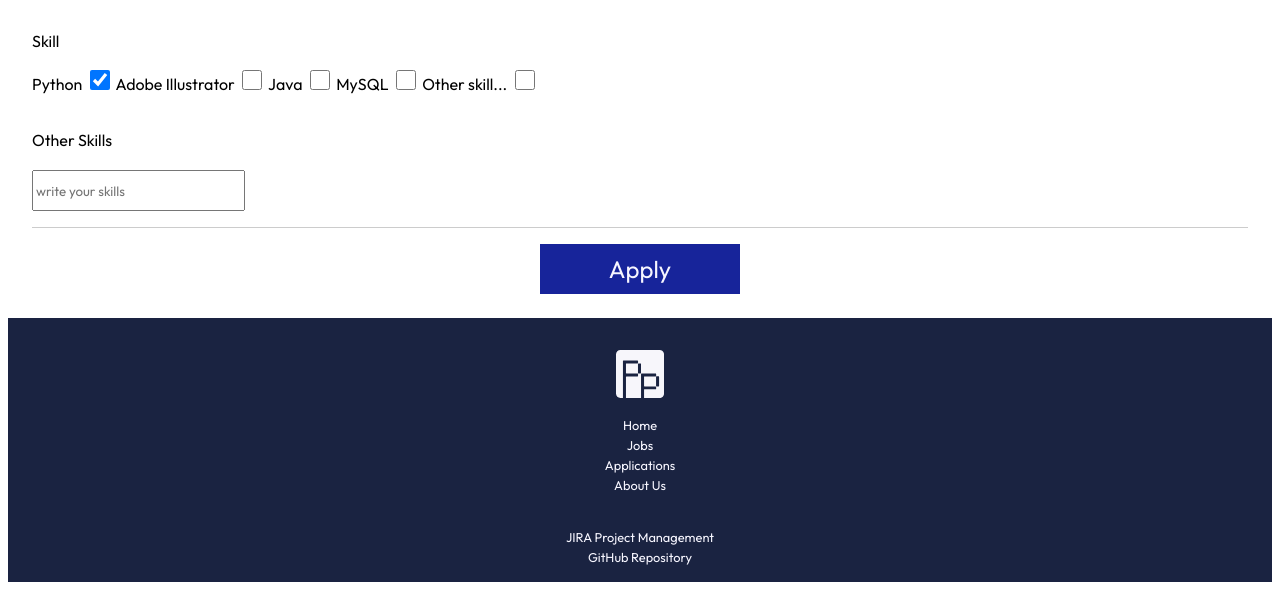
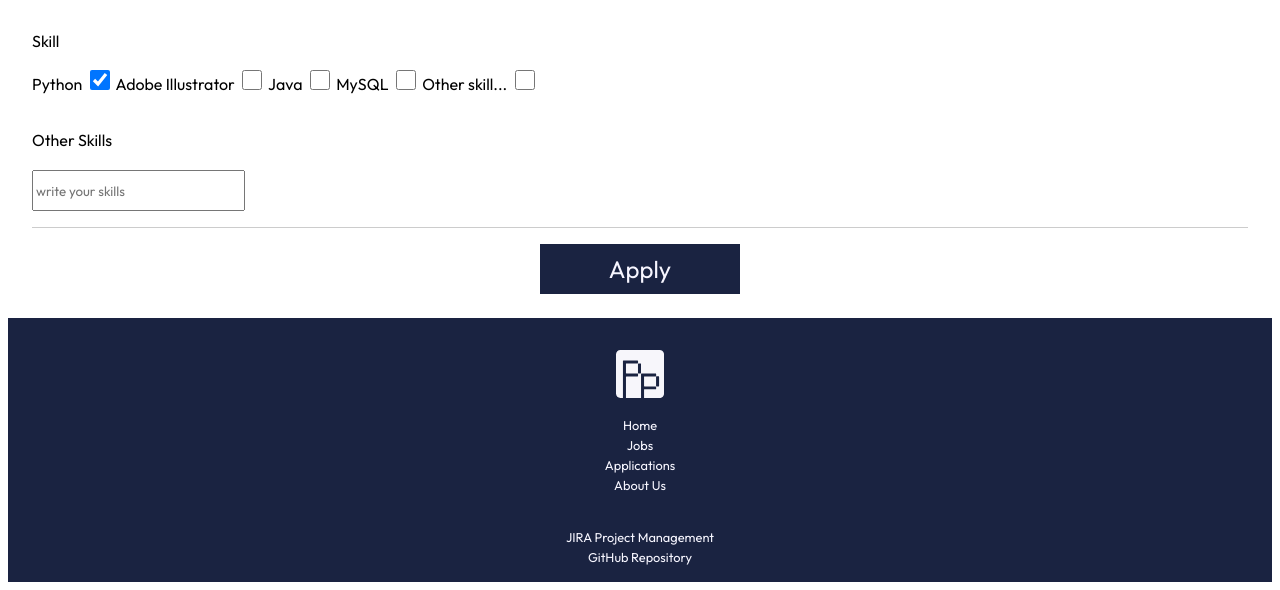
Before and after one commit to greenTeaFrappe/MVE_CS, a PHP site: page /apply.html in a window 1280 px wide, with the pointer over the restyled element. Shown: the part 1473-2063 px from the top of the page. Run offline with PHP 8.4, Linux system fonts and the light colour scheme; some web fonts are replaced.

Commit message:
Update hover color of submit buttion in apply page

```diff
--- a/project1/styles/styles.css
+++ b/project1/styles/styles.css
@@ -428,7 +428,7 @@ hr{color: #539ff5;}
 }
 
 #submitBtn:hover{
-    background-color: #17249a;
+    background-color: #1a2341;
 }
 
 .legends{
```
